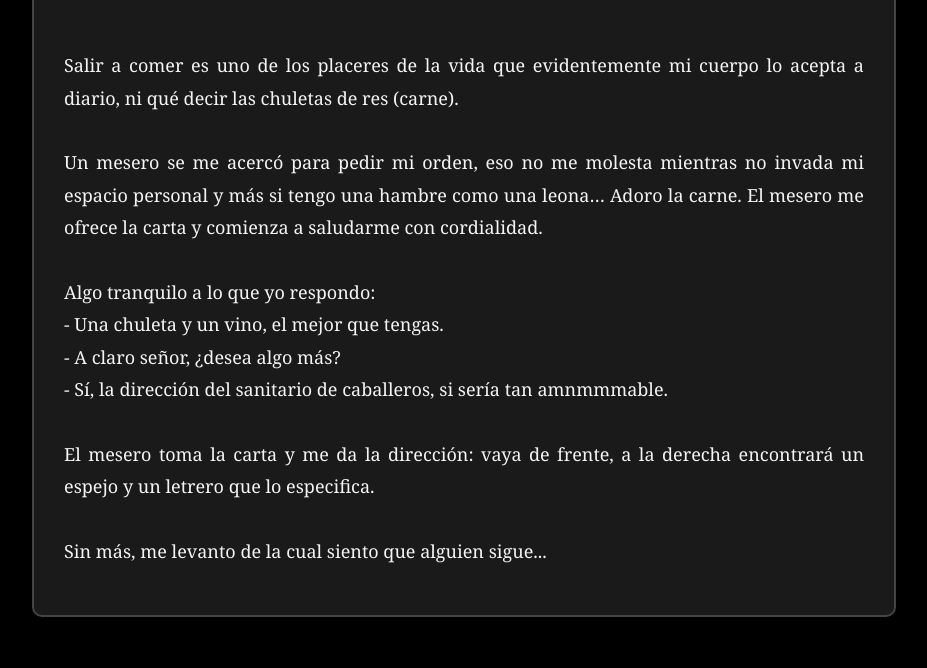
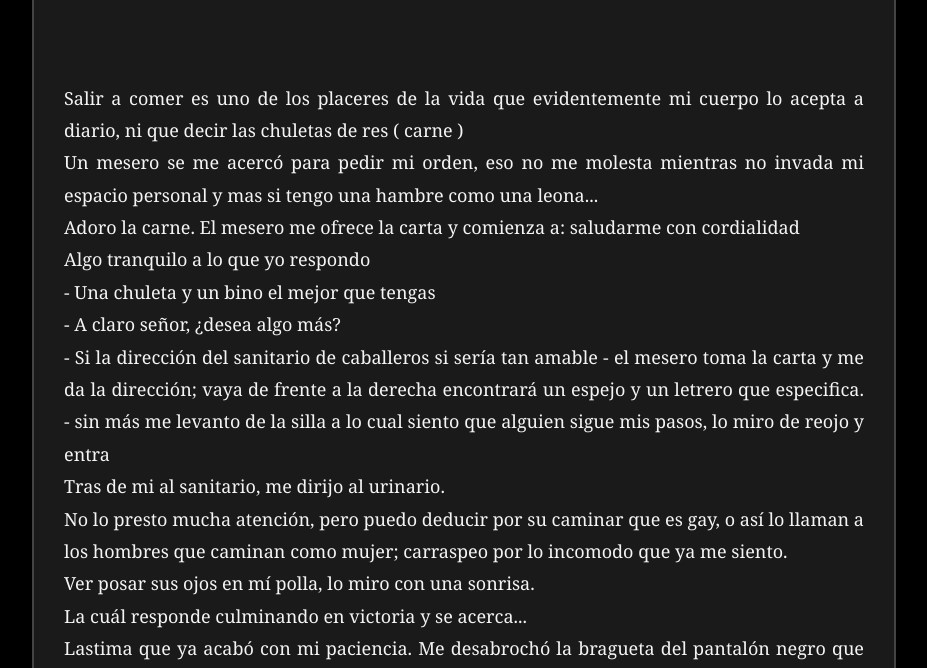
Before and after one commit to maicolyordan/BOOK, a plain HTML site: page CAPITULOS/capitulo1.html in a window 1280 px wide. Shown: the part 132-800 px from the top of the page, without its empty margins (176-1103 px from the left). Drawn offline with Linux system fonts and the light colour scheme.

Commit message:
Update capitulo1.html
B

```diff
--- a/CAPITULOS/capitulo1.html
+++ b/CAPITULOS/capitulo1.html
@@ -50,19 +50,86 @@
     <div class="container">
         <h1>Capítulo 1</h1>
         <p>
-Salir a comer es uno de los placeres de la vida que evidentemente mi cuerpo lo acepta a diario, ni qué decir las chuletas de res (carne).
 
-Un mesero se me acercó para pedir mi orden, eso no me molesta mientras no invada mi espacio personal y más si tengo una hambre como una leona… Adoro la carne. El mesero me ofrece la carta y comienza a saludarme con cordialidad.
+Salir a comer es uno de los placeres de la vida que evidentemente mi cuerpo lo acepta a diario, ni que decir las chuletas de res ( carne )
+Un mesero se me acercó para pedir mi orden, eso no me molesta mientras no invada mi espacio personal y mas si tengo una hambre como una leona...
+Adoro la carne. El mesero me ofrece la carta y comienza a: saludarme con cordialidad
+Algo tranquilo a lo que yo respondo
+- Una chuleta y un bino el mejor que tengas
+- A claro señor, ¿desea algo más?
+- Si la dirección del sanitario de caballeros si sería tan amable - el mesero toma la carta y me da la dirección; vaya de frente a la derecha encontrará un espejo y un letrero que especifica. - sin más me levanto de la silla a lo cual siento que alguien sigue mis pasos, lo miro de reojo y entra
+Tras de mi al sanitario, me dirijo al urinario.
+No lo presto mucha atención, pero puedo deducir por su caminar que es gay, o así lo llaman a los hombres que caminan como mujer; carraspeo por lo incomodo que ya me siento.
+Ver posar sus ojos en mí polla, lo miro con una sonrisa.
+La cuál responde culminando en victoria y se acerca...
+Lastima que ya acabó con mi paciencia. Me desabrochó la bragueta del pantalón negro que traigo puesto y me pongo a orinar ( el orinario es de color negro aristocrático un lugar que con la limpieza brilla el porcelanato como espejo) ya me arte de que me observé y ahora toma su mano y me da una nalgada, justo en ese instante me mira la polla. No saca su mirada de mi polla, con una voz delicada me susurro al oído.
 
-Algo tranquilo a lo que yo respondo:
-- Una chuleta y un vino, el mejor que tengas.
-- A claro señor, ¿desea algo más?
-- Sí, la dirección del sanitario de caballeros, si sería tan amnmmmable.
+- He guapo ¿Cuánto por un privado?
+Mira que ahora me pusiste  cachondo...
 
-El mesero toma la carta y me da la dirección: vaya de frente, a la derecha encontrará un espejo y un letrero que lo especifica.
+Lo fulmine con la mirada, no me importa dejar caer mis pantalones y le
+Pegue un puñete, con mi brazo derecho en plena nariz. No conforme con eso lo levanto y lo tire más adentro donde las letrinas ( tazas de baño) y me dispuse a patear le la polla hasta que dio un grito con una voz aguda en tono de mujer.
+Me acercó y le susurro al oído:
 
-Sin más, me levanto de la cual siento que alguien sigue...
-        </p>
+- Ay.... ¡¡¡Cariño aún no termino y ya te quieres ir!!! La diversión aún comienza...
+
+Querías tocarme y irte sin más.
+Hoy me tocaras pero no de la forma que querías, descuida serás testigo de lo que puedo hacer. Alégrate hoy salí con ganas de probar algo nuevo.
+
+El hombre sangrando de la nariz, tirado en el piso de la letrina jadeando luchando por respirar.
+Me miraba con los ojos llenos de lágrimas, al escuchar me que no lo dejaría salir...
+
+Llevaba un pantalón jeans blanco una camiseta negra, zapatos negros.
+Y por lo que puedo ver, no mide más de 1.60 cm.. su cuerpo parece de muñeca tan frágil.
+Su rostro angelical quedó echo mierdaaa.... Tocando sus pantalones jale hasta romperlo dejando expuesto sus muslos que ahora me daba gracia al ver que ni músculo tenía.
+Agarre su cabeza con ambas manos
+Y lo golpe una y otra vez hasta que no quedo nada de su cara de muñeco. La letrina quedó empapada en sangre hasta que dejó de luchar.
+
+Bueno a mí parecer solo le dí un retoque que lindo ahora te vez dije con una sonrisa. Y mirando mis pantalon, a cierto aun los traigo abajo
+Jajaja pero bueno lo viste más de cerca mi polla... Ya puedes irte en paz
+
+Valio la pena; He chaval me alegras te el almuerzo en otra solo pídeme lo,
+Que te llevaré a un lugar más especial...
+Mierda, cierto estás muerto!!
+Uno menos...
+Uy... Que pena olvide mi chuleta de seguro ya está fría ¡¡¡CARAJo!!!
+Joder mis zapatos de vestir los ensuciaste... Ya que mi comida aguarda
+
+Ya decore la letrina se ve perfecto.
+
+Y me dispuse a caminar en dirección a mi mesa, cuando me percató que una pareja va al sanitario..
+Llegó a mi silla y me dispongo a comer, tomo mi copa de vino
+Saboreo en mi boca el vino y exclamó con voz pacífica.
+
+- Esto es vida un lindo almuerzo...
+Me dispongo a comer
+
+En ese instante se escuchan gritos justo proviene del sanitario
+
+- ¡¡¡Hay un hombre muerto dice la mujer con firmando los hechos!!!
+Todos caminan de un lado al otro buscando al culpable.
+
+Otros salen del lugar tapándose la boca con las servilletas, los comensales salen huyendo del lugar sin más. Claro que no querían involucrar se, y la reacción de un cadáver ahí les dió asco..
+
+Pero a mí, no me afectaba en lo más mínimo, de echo le daba un toque especial a mi chuleta un rojo carmesi se me venía a la mente...
+
+Una mujer se acerco a mi mesa, delgada hermosa con ojos enrojecidos
+Tal parece que no podía dormir, sus ojos hinchados de tanto llorar, de con un  semblante de tristeza su labios rosado sin maquillaje llevaba un vestido lila unos tacones clásicos con un estilo de los 80 sin embargo su belleza no lo opacaba nada.
+Pese a que traía una tristeza en su mirada; la cual yo había causado desde años atras “Y hoy se encuentra con otra escena de las que ya conoce a la perfección”
+
+Sus ojos suplicantes y en un tono de voz en agonía...
+
+Pone sus manos en la mesa dirige su mirada hacia a mí..
+
+- Dime qué no fuiste tú!!!
+Por favor, mi niño...
+¡¡¡¡Dime qué no lo hiciste!!!!
+
+Dirijo mi mirada con fastidio - basta madre déjame comer tranquilo....
+No molestes; es más
+Sirve de algo se útil y ve a pagar la cuenta. Y déjame terminar mi chuleta no vez que ya está fría..
+
+ </p>
     </div>
 </body>
 </html>
```
